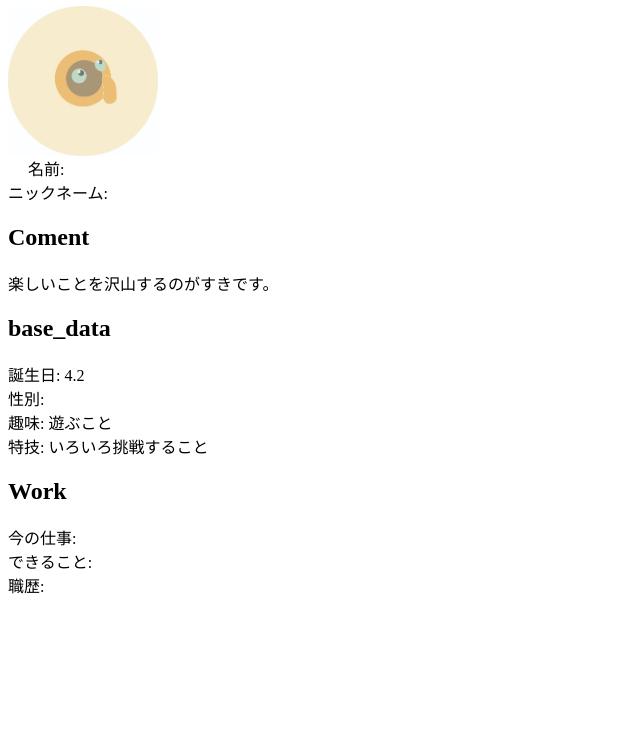
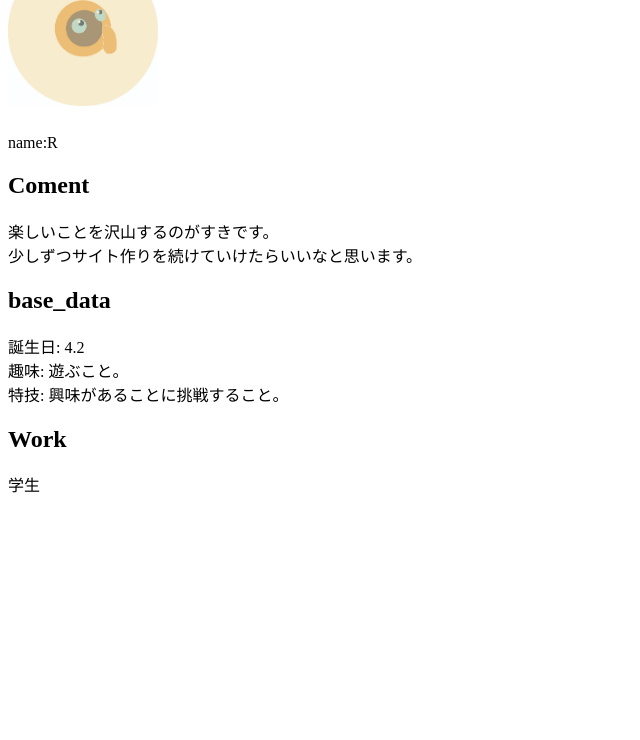
Before and after one commit to Retur0n/Retur0n.github.io, a plain HTML site: page index.html in a window 1280 px wide. Shown: the part 60-800 px from the top of the page, without its empty margins (0-640 px from the left). Drawn offline with Linux system fonts and the light colour scheme.

Commit message:
Update index.html

```diff
--- a/index.html
+++ b/index.html
@@ -1,24 +1,24 @@
+<!DOCTYPE html>
 <meta charset="utf-8">
-<h1>Who am I !?</h1>
+<html>
 <p>
 <img src="アセット 2.jpg" width="150px" height="150px"><br>　<!-- ここを追加しました -->
-名前:<br>
-ニックネーム:
+<br>
+name:R
 </p>
 <h2>Coment</h2>
 <p>
-楽しいことを沢山するのがすきです。
+楽しいことを沢山するのがすきです。<br>
+少しずつサイト作りを続けていけたらいいなと思います。
 </p>
 <h2>base_data</h2>
 <p>
 誕生日: 4.2<br>
-性別: <br>
-趣味: 遊ぶこと<br>
-特技: いろいろ挑戦すること<br>
+趣味: 遊ぶこと。<br>
+特技: 興味があることに挑戦すること。<br>
 </p>
 <h2>Work</h2>
 <p>
-今の仕事: <br>
-できること: <br>
-職歴:
+学生 <br>
 </p>
+</html>
```
